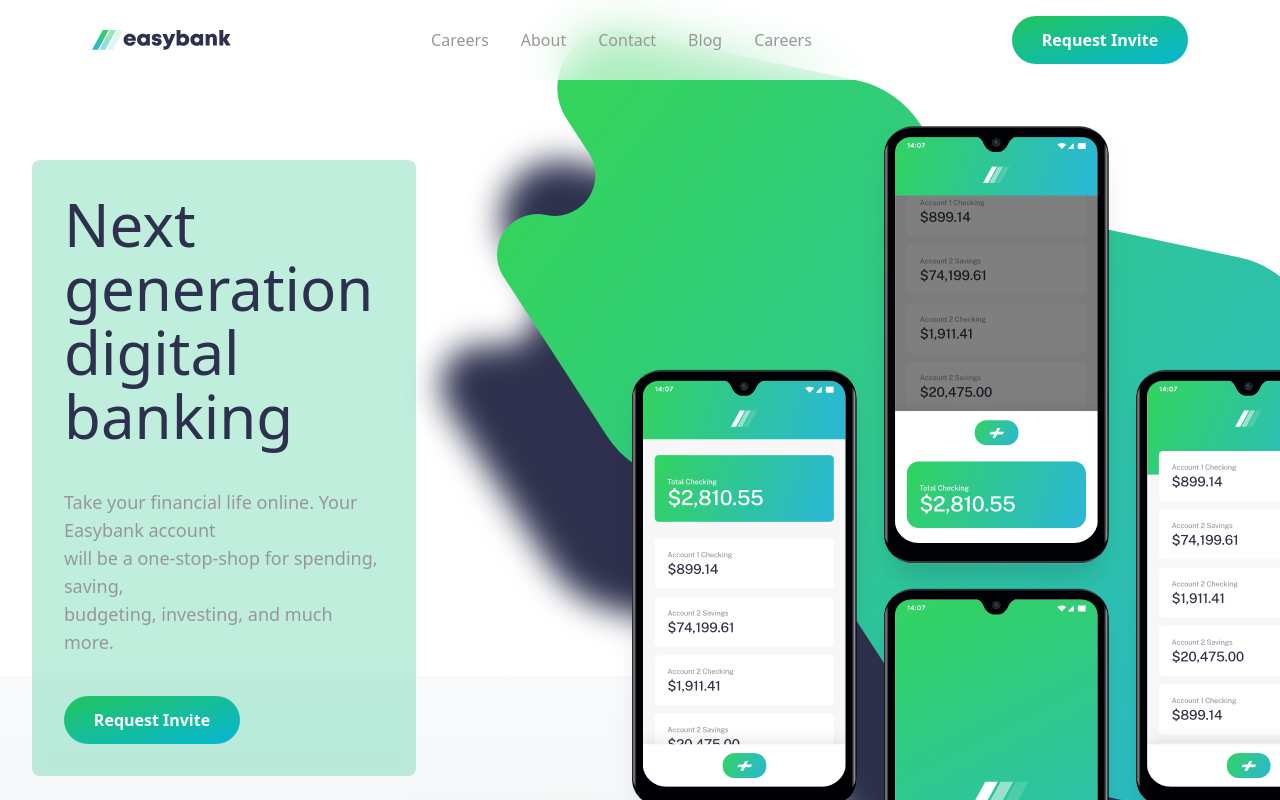
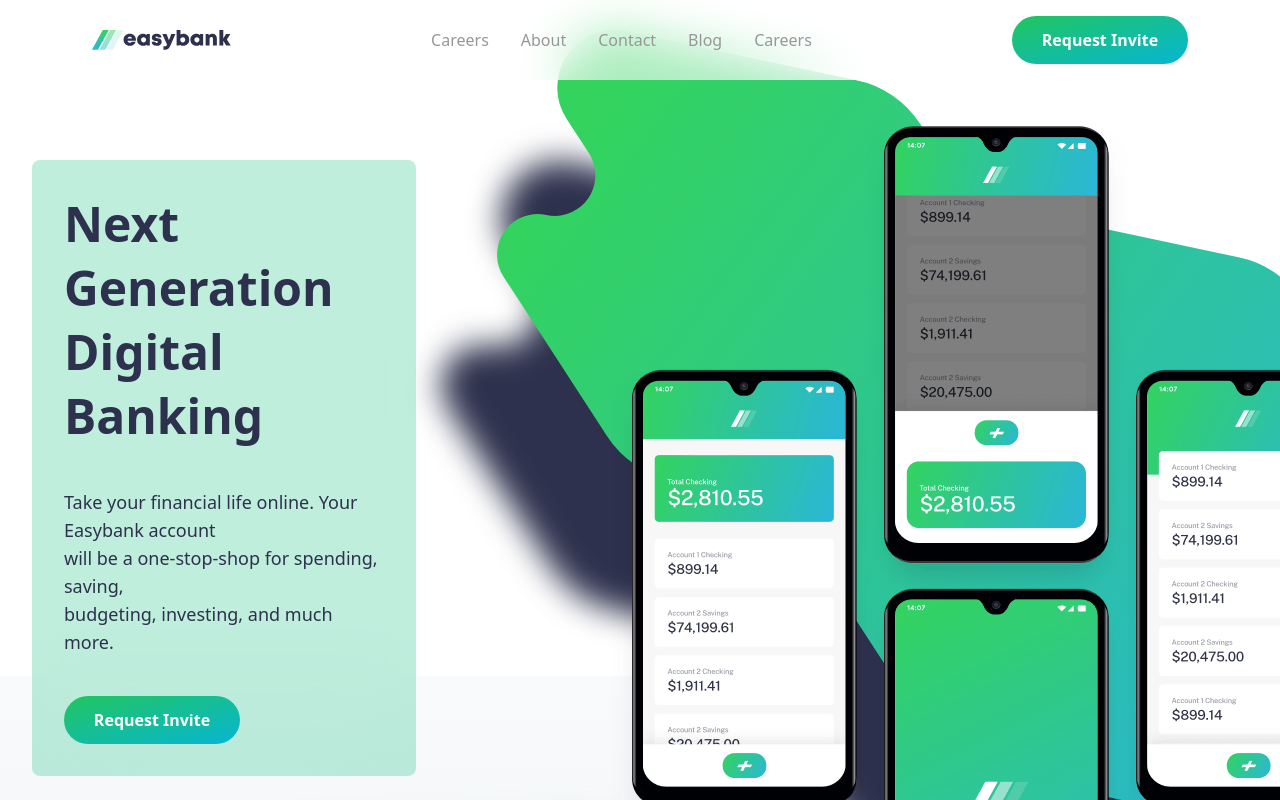
Before and after one commit to trevornei/easybank, a React (Vite) app: page / in a window 1280 px wide. Shown: the top 800 px of the page. Built offline with nearby package versions, Linux system fonts and the light colour scheme.

Commit message:
Added different text styling to the hero card text.

```diff
--- a/src/components/hero/Hero.jsx
+++ b/src/components/hero/Hero.jsx
@@ -4,14 +4,14 @@
   return (
     <>
       <div className="xl:pt-40 xl:pb-0 xl:px-0 flex-wrap flex-row max-w-screen max-h-[676px] relative z-20 xl:w-auto">
-        <div className="z-50 flex-col flex-wrap items-start justify-center h-auto text-left xl:-translate-x-20 max-w-96 xl:ml-28  bg-eCash/30 backdrop-blur-sm xl:w-[600px] xl:p-8 xl:rounded-lg">
-          <h1 className="text-6xl leading-[64px] text-darkBlue">
-            Next generation
+        <div className="z-50 flex-col flex-wrap items-start justify-center h-auto text-left xl:-translate-x-20 max-w-96 xl:ml-28  bg-eCash/30 backdrop-blur-2xl xl:w-[600px] xl:p-8 xl:rounded-lg">
+          <h1 className="text-5xl leading-[64px] text-darkBlue xl:font-bold">
+            Next Generation
           </h1>
-          <h1 className="text-6xl leading-[64px] text-darkBlue">
-            digital banking
+          <h1 className="text-5xl leading-[64px] text-darkBlue font-bold">
+            Digital Banking
           </h1>
-          <p className="my-4 xl:text-lg xl:my-10 text-mGrey">
+          <p className="my-4 xl:text-lg xl:my-10 text-darkBlue leading-10">
             Take your financial life online. Your Easybank account <br></br>{" "}
             will be a one-stop-shop for spending, saving, <br></br> budgeting,
             investing, and much more.
```
